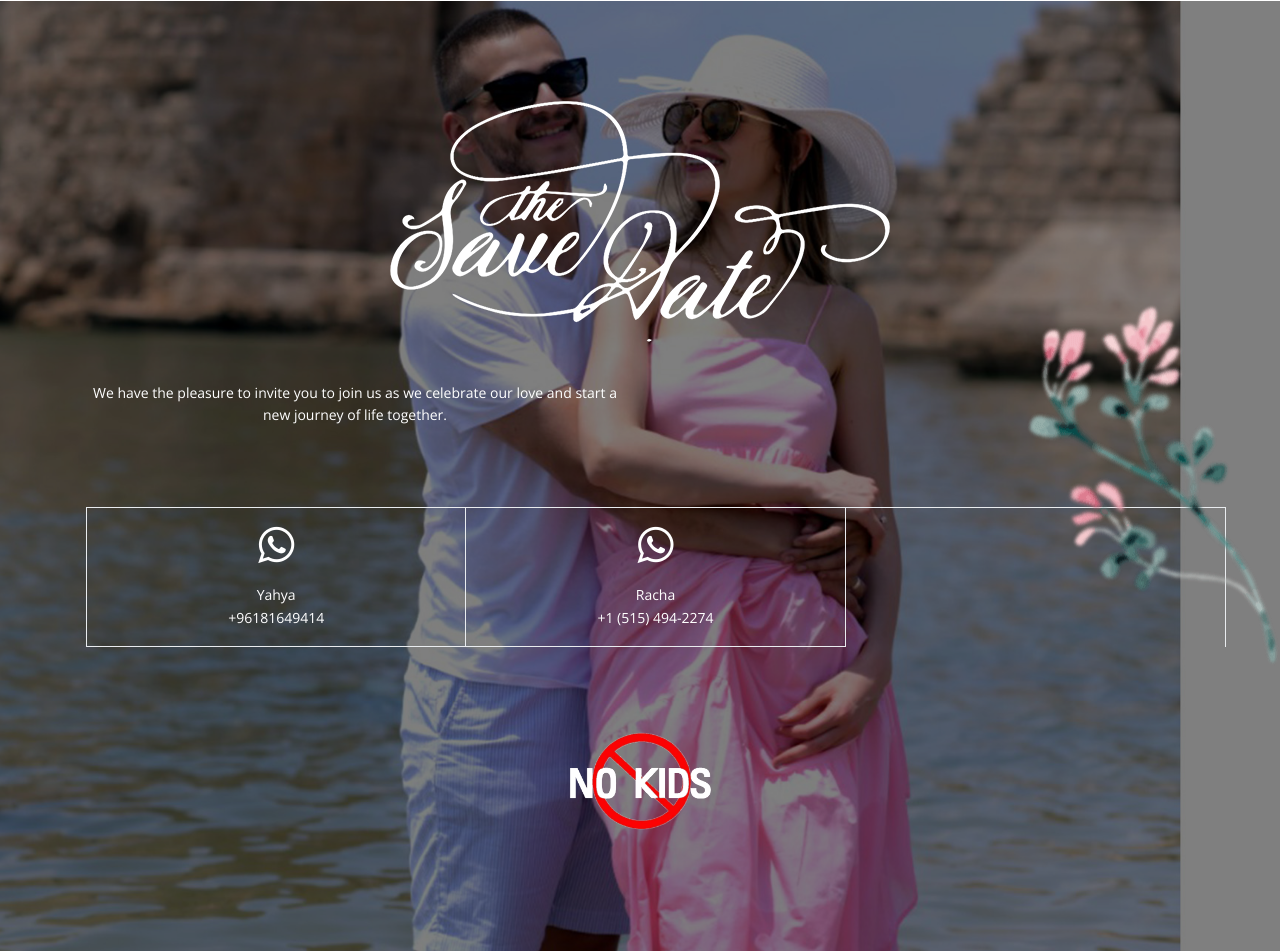
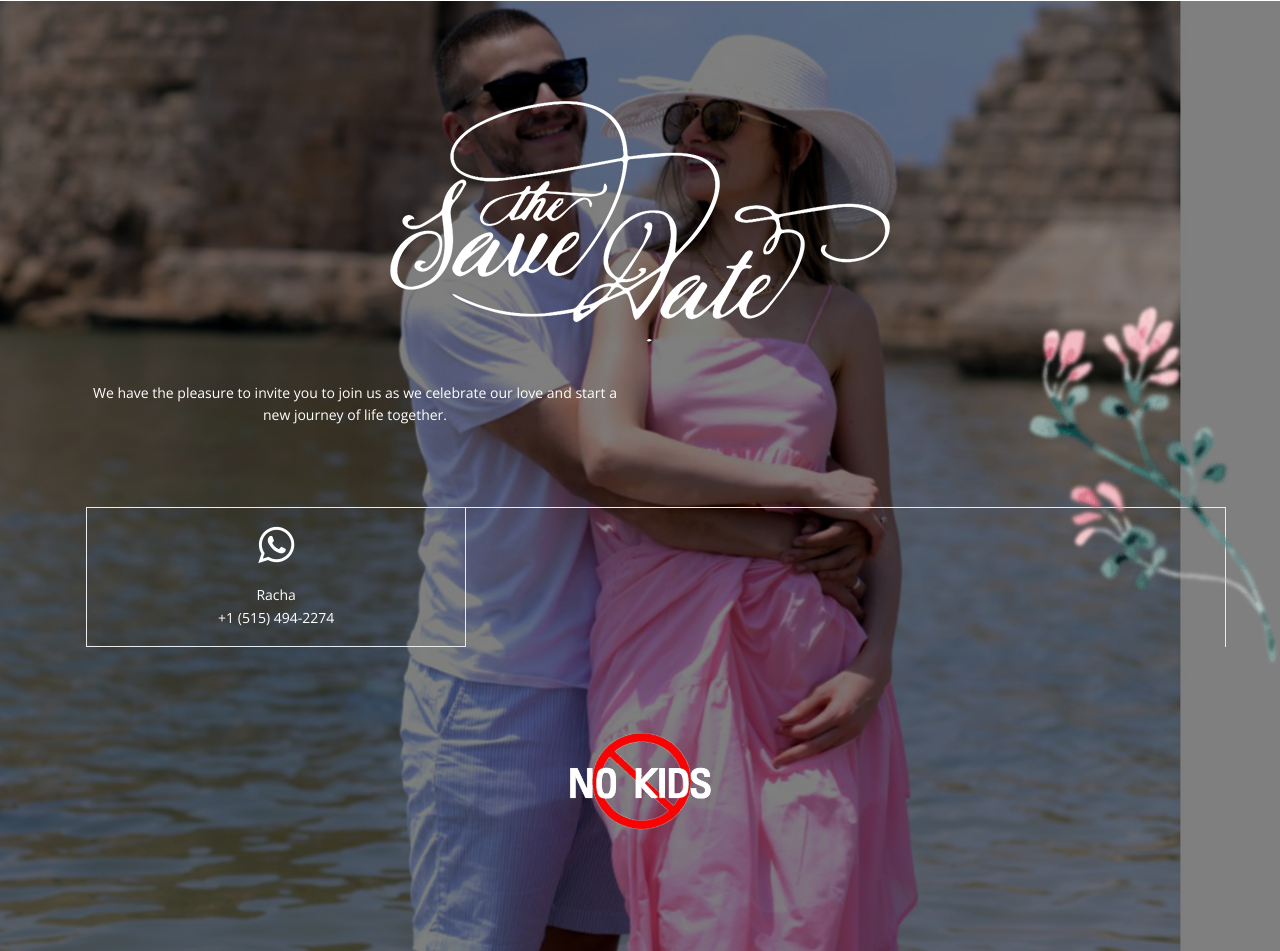
Before and after one commit to yahyaranawedding/yahyaranawedding.github.io, a plain HTML site: page index.html in a window 1280 px wide. Shown: the part 2741-3692 px from the top of the page. Drawn offline with nearby package versions, Linux system fonts and the light colour scheme; no server answers; a web font is replaced by a local one.

Commit message:
fix footer

```diff
--- a/index.html
+++ b/index.html
@@ -235,14 +235,7 @@ Your browser does not support the video tag.
 				<div class="col-md-12 border border-bottom-0 mx-1">
 					<div class="row">
 
-							<div class="col-md-4 text-center border-right border-bottom px-0">
-								<a href="https://wa.me/96181649414">
-							<div class="pt-1 pb-1">
-								<i class="fa fa-whatsapp fa-3x"></i>
-							</div>
-							<div class="pb-1">Yahya <br>+96181649414</div>
-							</a>
-						</div>
+
 
 
 						<div class="col-md-4 text-center border-right border-bottom px-0">
```
